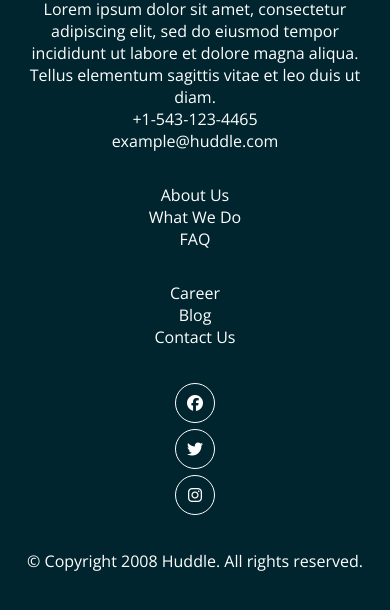
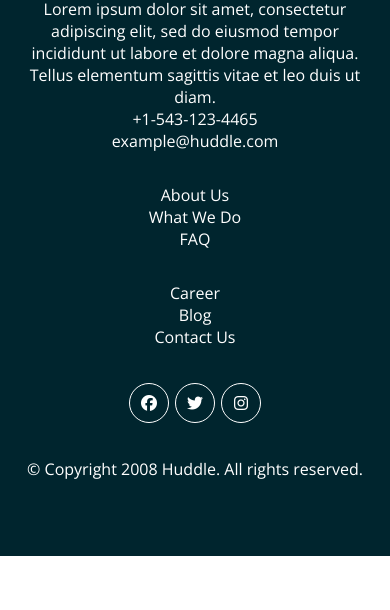
Before and after one commit to sumitrajpal29/HuddleFrontPage, a plain HTML site: page index.html in a window 390 px wide. Shown: the part 2963-3573 px from the top of the page. After the commit the page ends 3519 px from the top, so only its background shows below. Drawn offline with nearby package versions, Linux system fonts and the light colour scheme.

Commit message:
icon to center at mobile screen

```diff
--- a/index.html
+++ b/index.html
@@ -123,7 +123,7 @@
                     <li>Contact Us</li>
                 </ul>
 
-                <ul class="flex">
+                <ul class="flex icon">
                     <li><a class="circle" href=""><i class="fab fa-facebook"></i></a></li>
                     <li><a class="circle" href=""><i class="fab fa-twitter"></i></a></li>
                     <li><a class="circle" href=""><i class="fab fa-instagram"></i></a></li>
```
